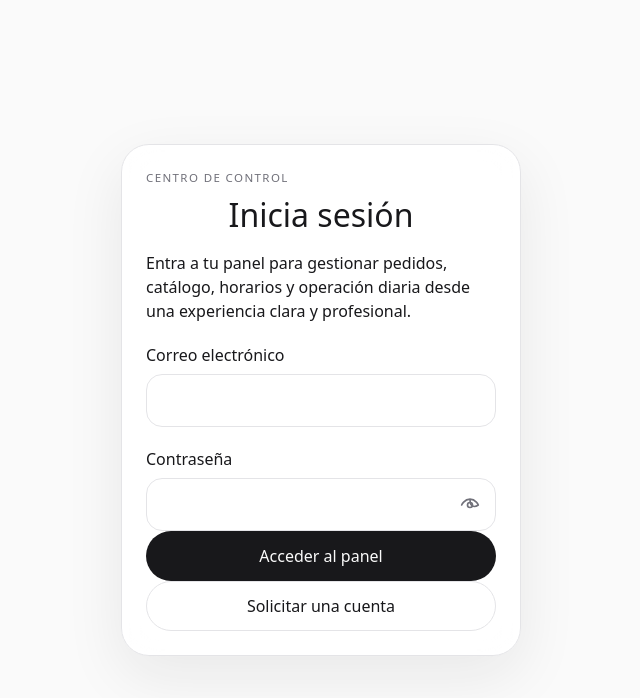
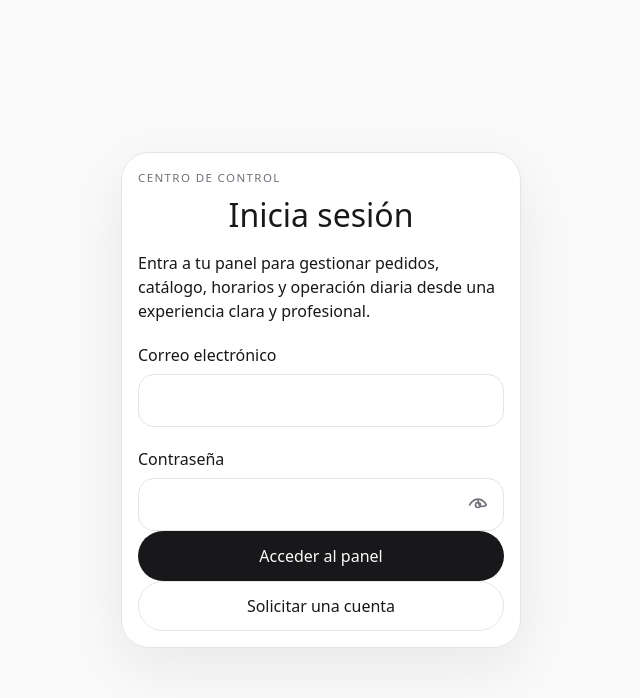
Before and after one commit to jairomcardenas0-eng/vento-saas, a Nuxt app: page /login in a window 1280 px wide. Shown: the top 698 px of the page, without its empty margins (319-959 px from the left). Built offline with nearby package versions, Linux system fonts and the light colour scheme.

Commit message:
Increase content width in settings - reduce panel-card padding and increase grid-form gap

```diff
--- a/app/assets/css/main.css
+++ b/app/assets/css/main.css
@@ -165,7 +165,7 @@ select {
 .auth-card,
 .market-card,
 .panel-card {
-  padding: 1.5rem;
+  padding: 1rem;
 }
 
 @media (max-width: 640px) {
@@ -563,7 +563,7 @@ select {
 .grid-form {
   display: grid;
   grid-template-columns: repeat(2, minmax(0, 1fr));
-  gap: 1rem;
+  gap: 1.5rem;
 }
 
 .grid-form .full {
```
